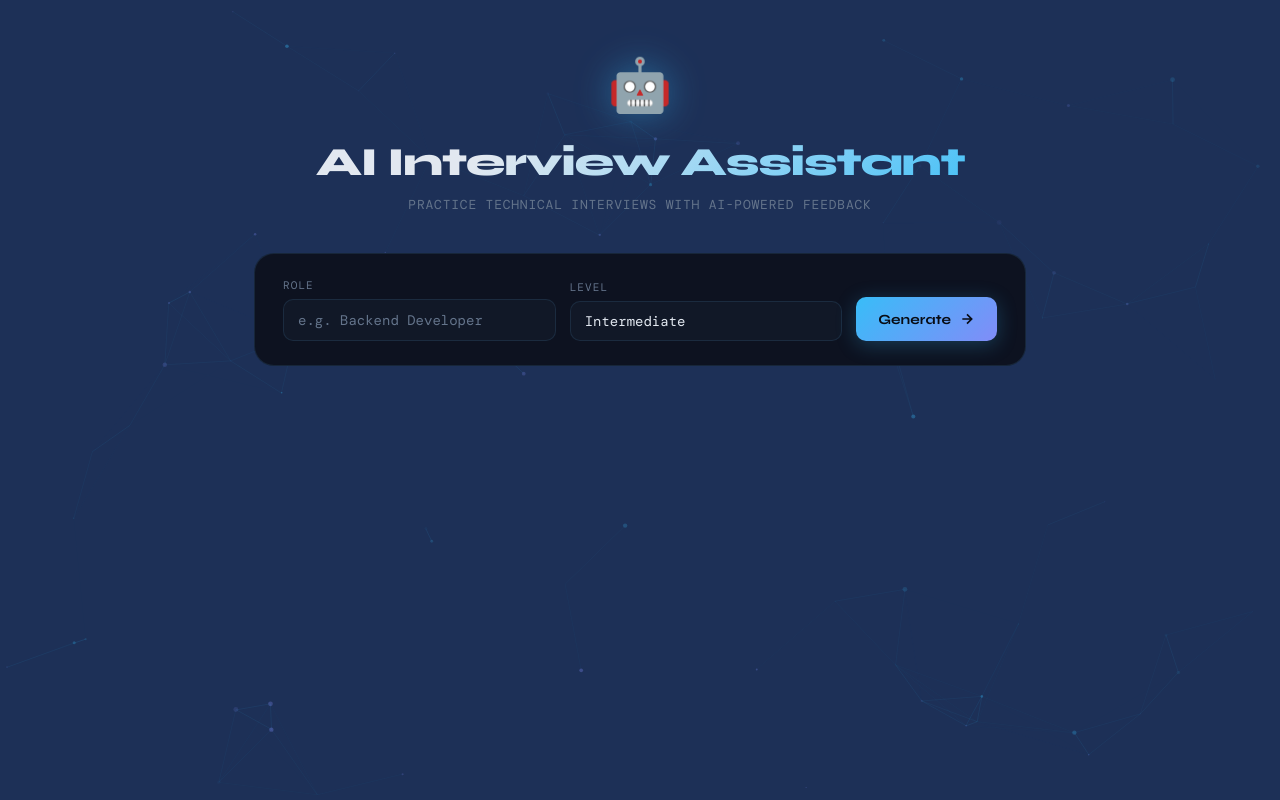
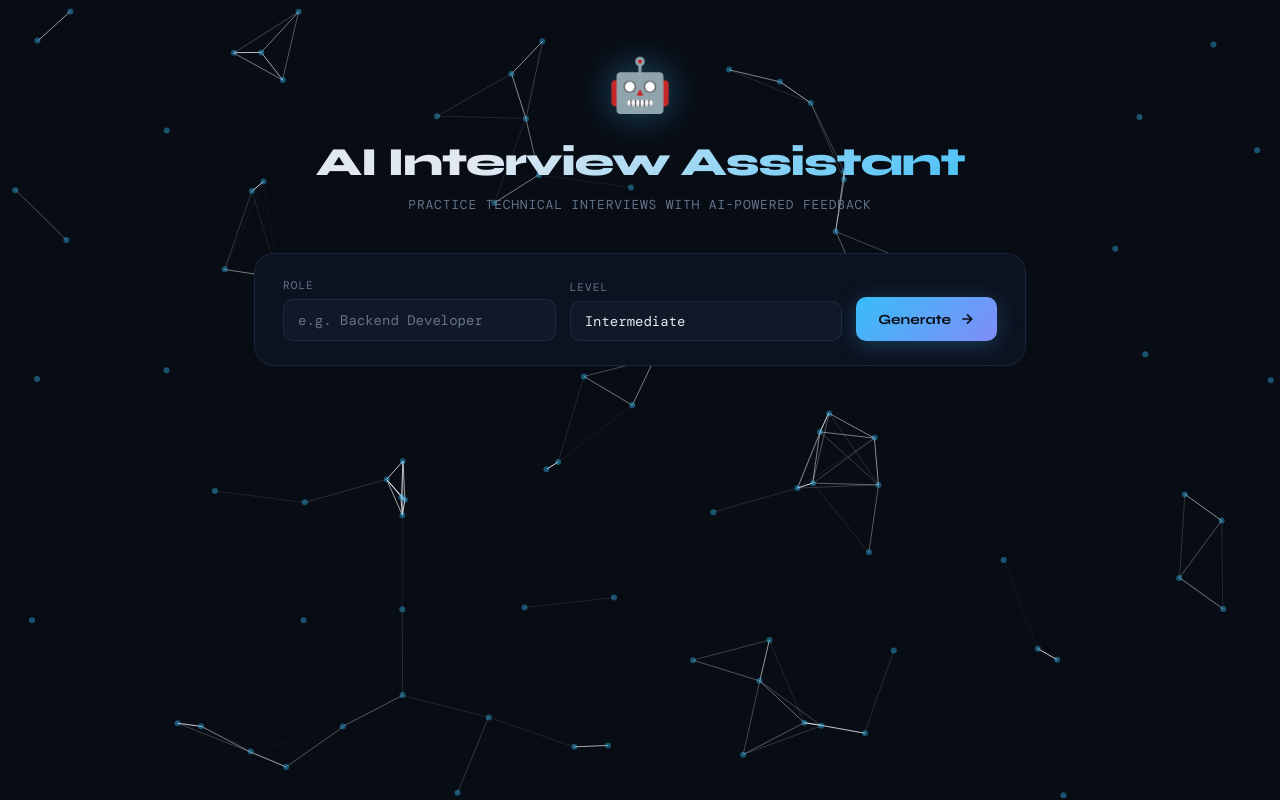
Before and after one commit to Ammusabu/ai-interview-agent, a FastAPI app: page / in a window 1280 px wide. Run offline with FastAPI, Linux system fonts and the light colour scheme; some web fonts are replaced.

Commit message:
upgrade frontend UI

```diff
--- a/static/style.css
+++ b/static/style.css
@@ -1,7 +1,7 @@
 @import url('https://fonts.googleapis.com/css2?family=Syne:wght@400;600;700;800&family=DM+Mono:wght@300;400;500&display=swap');
 
 :root {
-    --bg:       #1d3057;
+    --bg:       #080c14;
     --surface:  #0d1220;
     --surface2: #111827;
     --border:   rgba(99,179,237,0.12);
--- a/templates/index.html
+++ b/templates/index.html
@@ -135,18 +135,17 @@ async function evaluateAnswer(question, btn) {
 
 particlesJS("particles-js", {
   particles: {
-    number: { value: 60 },
-    color:  { value: ["#38bdf8","#818cf8"] },
-    shape:  { type: "circle" },
-    opacity:{ value: 0.35, random: true },
-    size:   { value: 2.5, random: true },
-    line_linked: { enable: true, distance: 130, color: "#38bdf8", opacity: 0.1, width: 1 },
-    move:   { enable: true, speed: 1.4 }
+    number: { value: 70 },
+    color: { value: "#38bdf8" },
+    shape: { type: "circle" },
+    opacity: { value: 0.4 },
+    size: { value: 3 },
+    move: { enable: true, speed: 2 }
   },
   interactivity: {
-    detect_on: "canvas",
-    events: { onhover: { enable: true, mode: "grab" }, onclick: { enable: true, mode: "push" } },
-    modes:  { grab: { distance: 140, line_linked: { opacity: 0.35 } }, push: { particles_nb: 2 } }
+    events: {
+      onhover: { enable: true, mode: "repulse" }
+    }
   }
 });
 </script>
```
